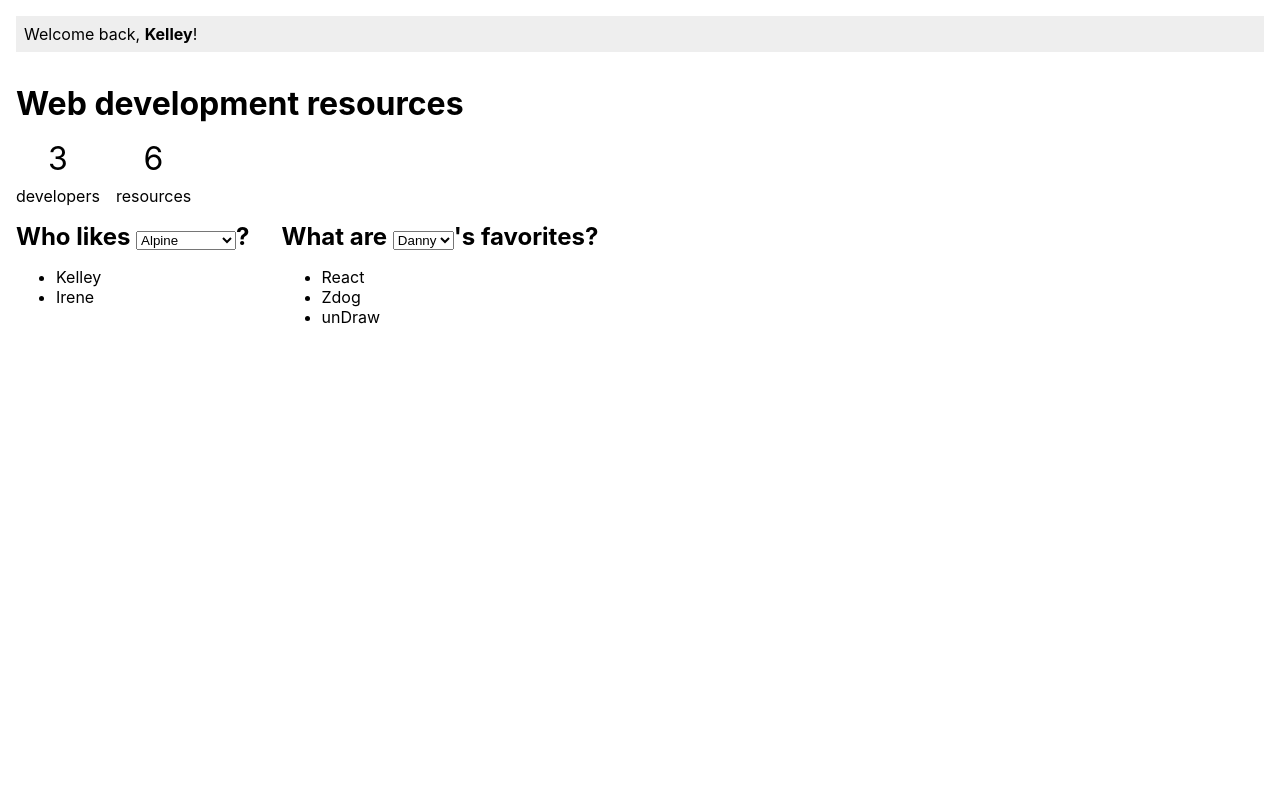
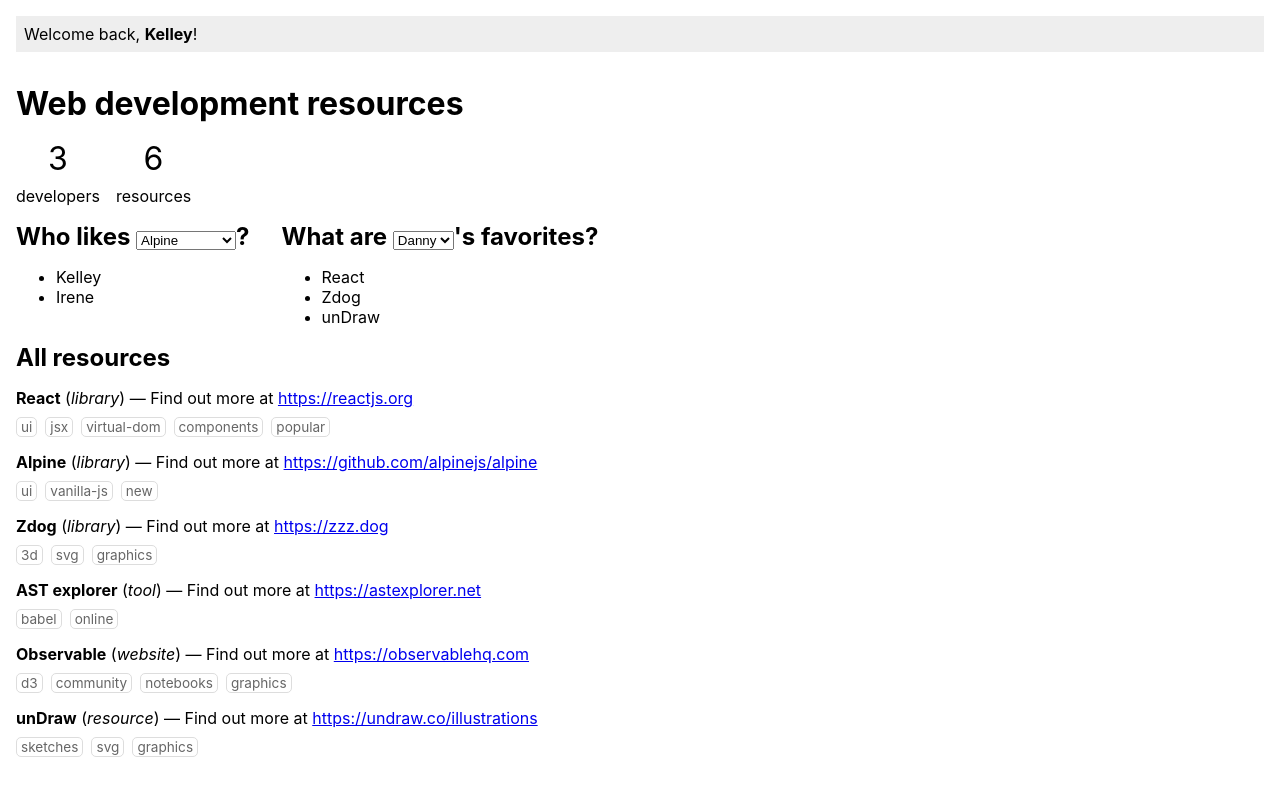
Before and after one commit to Codaisseur/developer-resource-explorer, a React (Create React App) app: page / in a window 1280 px wide. Shown: the top 796 px of the page. Built offline with nearby package versions, Linux system fonts and the light colour scheme.

Commit message:
7. List of resources in a new component 'ResourcesSection'

```diff
--- a/src/App.js
+++ b/src/App.js
@@ -1,9 +1,14 @@
 import React, { useState } from "react";
 import { useSelector } from "react-redux";
+
+import { selectResources } from "./store/resources/selectors";
 import {
   selectDevelopersWithFavorite,
   selectLoggedinUser
 } from "./store/selectors";
+
+import ResourcesSection from "./components/ResourcesSection/ResourcesSection";
+
 import "./App.css";
 
 const selectStatistics = state => {
@@ -11,10 +16,6 @@ const selectStatistics = state => {
     numDevelopers: state.developers.length,
     numResources: state.resources.length
   };
-};
-
-const selectResources = state => {
-  return state.resources;
 };
 
 const selectDevelopers = state => {
@@ -122,6 +123,7 @@ function App() {
           </ul>
         </div>
       </div>
+      <ResourcesSection />
     </div>
   );
 }
--- /dev/null
+++ b/src/components/ResourcesSection/ResourcesSection.css
@@ -0,0 +1,16 @@
+.ResourcesSection .resource {
+  margin-bottom: 1rem;
+}
+
+.ResourcesSection .resource .title {
+  margin-bottom: 0.5rem;
+}
+
+.ResourcesSection .tag {
+  margin-right: 0.5rem;
+  padding: 1px 4px;
+  border-radius: 5px;
+  font-size: 0.85em;
+  border: 1px solid #ddd;
+  color: #666;
+}
--- /dev/null
+++ b/src/components/ResourcesSection/ResourcesSection.js
@@ -0,0 +1,37 @@
+import React from "react";
+import { useSelector } from "react-redux";
+import { selectResources } from "../../store/resources/selectors";
+
+import "./ResourcesSection.css";
+
+export default function ResourcesSection() {
+  const resources = useSelector(selectResources);
+
+  return (
+    <div className="ResourcesSection">
+      <h2>All resources</h2>
+      <div className="resources">
+        {resources.map(resource => {
+          return (
+            <div key={resource.id} className="resource">
+              <div className="title">
+                <strong>{resource.name}</strong> (<em>{resource.type}</em>)
+                &mdash; Find out more at{" "}
+                <a href={resource.url}>{resource.url}</a>
+              </div>
+              <div className="meta">
+                {resource.tags.map((tag, i) => {
+                  return (
+                    <span key={i} className="tag">
+                      {tag}
+                    </span>
+                  );
+                })}
+              </div>
+            </div>
+          );
+        })}
+      </div>
+    </div>
+  );
+}
--- a/src/store/resources/reducer.js
+++ b/src/store/resources/reducer.js
@@ -4,14 +4,14 @@ const initialState = [
     id: 1,
     name: "React",
     type: "library",
-    tags: ["ui", "jsx", "virtual - dom", "components", "popular"],
+    tags: ["ui", "jsx", "virtual-dom", "components", "popular"],
     url: "https://reactjs.org"
   },
   {
     id: 2,
     name: "Alpine",
     type: "library",
-    tags: ["ui", "vanilla - js", "new"],
+    tags: ["ui", "vanilla-js", "new"],
     url: "https://github.com/alpinejs/alpine"
   },
   {
--- /dev/null
+++ b/src/store/resources/selectors.js
@@ -0,0 +1,3 @@
+export const selectResources = state => {
+  return state.resources;
+};
```
